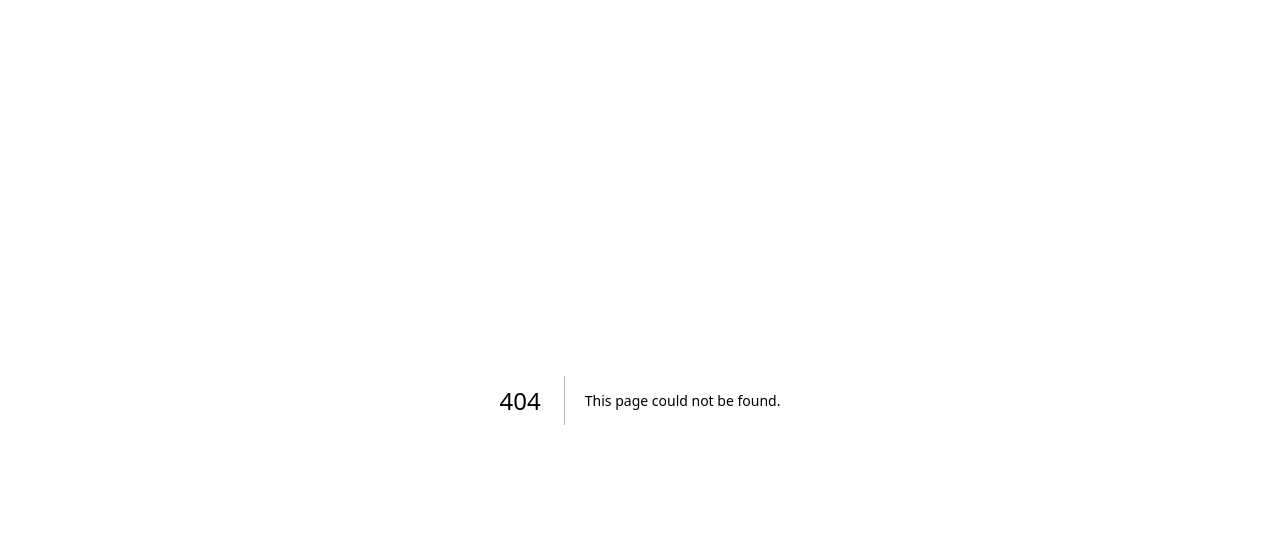
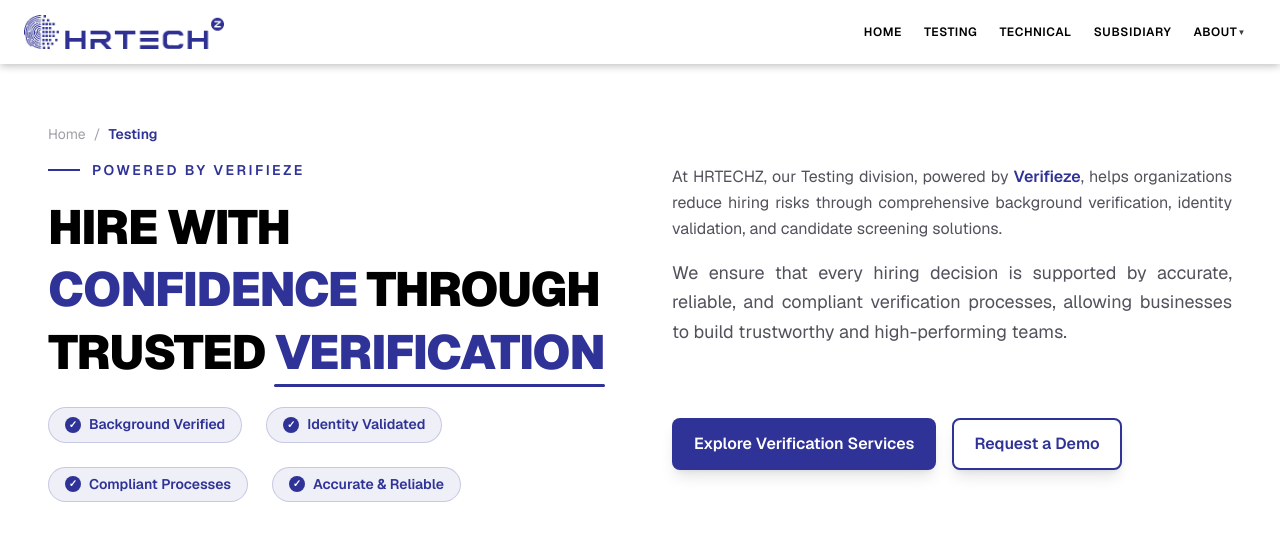
Before and after one commit to CodeOne-X-JFS-ICT/hrtechz, a Next.js app: page /testing in a window 1280 px wide. Before the commit this address had no page. Shown: the top 540 px of the page. Built offline with nearby package versions, Linux system fonts and the light colour scheme.

Commit message:
top section of testing page

```diff
--- /dev/null
+++ b/src/app/testing/page.tsx
@@ -0,0 +1,110 @@
+import Link from "next/link";
+import Navbar from "@/components/Navbar";
+import CTA_Buttons from "@/components/CTA_button";
+
+/* Trust badges */
+const TRUST_BADGES = [
+  { label: "Background Verified", icon: "✓" },
+  { label: "Identity Validated", icon: "✓" },
+  { label: "Compliant Processes", icon: "✓" },
+  { label: "Accurate & Reliable", icon: "✓" },
+];
+
+
+export default function TestingPage() {
+  return (
+    <div
+      className="min-h-screen flex flex-col bg-white"
+      style={{ fontFamily: "var(--font-geist-sans), sans-serif" }}
+    >
+      {/* Shared Navbar */}
+      <Navbar />
+
+      {/* Top Section */}
+      <section className="w-full relative overflow-hidden bg-white">
+
+        <div className="w-full max-w-7xl mx-auto px-6 lg:px-12 pt-6 pb-12 lg:py-15">
+        {/* Dynamic alignment layout parent wrapper: Tightened gaps on mobile */}
+        <div className="flex flex-col lg:flex-row gap-6 lg:gap-16 items-center lg:items-start justify-between w-full">
+
+        {/*  LEFT SIDE: Headline & Badges (Centered on mobile, left on desktop) */}
+        <div className="w-full lg:w-[50%] flex flex-col gap-3 lg:gap-4 text-center lg:text-left items-center lg:items-start">
+
+            {/* Breadcrumb — Hidden on mobile, flex on desktop */}
+            <div className="hidden lg:flex items-center gap-2 text-sm text-zinc-400"> <Link href="/" className="hover:text-[#2F3296] transition-colors duration-200">
+            Home
+            </Link>
+            <span>/</span>
+            <span className="text-[#2F3296] font-semibold">Testing</span>
+        </div>
+
+        {/* Eyebrow — Centered on mobile */}
+        <div className="flex items-center justify-center lg:justify-start gap-3">
+            <span className="inline-block w-8 h-0.5 bg-[#2F3296]" />
+            <p className="text-[#2F3296] text-sm font-semibold tracking-[0.18em] uppercase">
+            Powered by Verifieze
+            </p>
+        </div>
+
+        {/* Headline */}
+        <h1 className="text-4xl lg:text-5xl font-black leading-[1.3] tracking-tight text-black uppercase">
+            Hire with{" "}
+            <span className="text-[#2F3296]">Confidence</span>{" "}
+            Through Trusted{" "}
+            <span className="relative inline-block text-[#2F3296] ">
+            Verification
+            <span className="absolute left-0 -bottom-1 h-[3px] w-full bg-[#2F3296] rounded-full" />
+            </span>
+        </h1>
+
+        {/* Trust Badges — 2x2 Grid on Mobile, Balanced Inline Row on Desktop */}
+        <div className="grid grid-cols-2 lg:flex lg:flex-wrap lg:justify-start gap-3 lg:gap-6 pt-2 w-full">
+            {TRUST_BADGES.map((badge) => (
+            <span
+                key={badge.label}
+                className="inline-flex items-center lg:justify-start gap-2 px-2.5 sm:px-4 py-2 bg-[#2F3296]/8 border border-[#2F3296]/20 text-[#2F3296] text-xs sm:text-sm font-semibold rounded-2xl lg:rounded-full w-full lg:w-auto min-h-[44px] lg:min-h-0"
+            >
+                <span className="w-4 h-4 flex items-center justify-center rounded-full bg-[#2F3296] text-white text-[10px] font-black flex-shrink-0">
+                {badge.icon}
+                </span>
+                <span className="leading-tight text-left break-words">{badge.label}</span>
+            </span>
+            ))}
+        </div>
+        </div>
+
+        {/* RIGHT SIDE: Descriptions & CTAs (Centered on mobile, left on desktop) */}
+        <div className="w-full lg:w-[50%] flex flex-col gap-4 lg:gap-6 text-center lg:text-left items-center lg:items-start">
+
+        {/* Subheadlines — Removed py-20 giant padding on mobile */}
+        <div className="space-y-4 py-2 lg:py-10">
+        <p className="text-base text-zinc-600 leading-relaxed text-justify">
+            At HRTECHZ, our Testing division, powered by{" "}
+            <span className="text-[#2F3296] font-semibold">Verifieze</span>,
+            helps organizations reduce hiring risks through comprehensive
+            background verification, identity validation, and candidate
+            screening solutions.
+        </p>
+        <p className="text-base lg:text-lg text-zinc-600 leading-relaxed text-justify">
+            We ensure that every hiring decision is supported by accurate,
+            reliable, and compliant verification processes, allowing
+            businesses to build trustworthy and high-performing teams.
+        </p>
+        </div>
+
+        {/* CTA Buttons — Flex wrapper handles mobile centering nicely */}
+        <div className="mt-2 w-full flex justify-center lg:justify-start sm:w-auto">
+            <CTA_Buttons
+            primaryText="Explore Verification Services"
+            primaryHref="/testing/services"
+            secondaryText="Request a Demo"
+            secondaryHref="/demo"
+            />
+        </div>
+    </div>
+    </div>
+    </div>
+    </section>
+    </div>
+  );
+}
```
